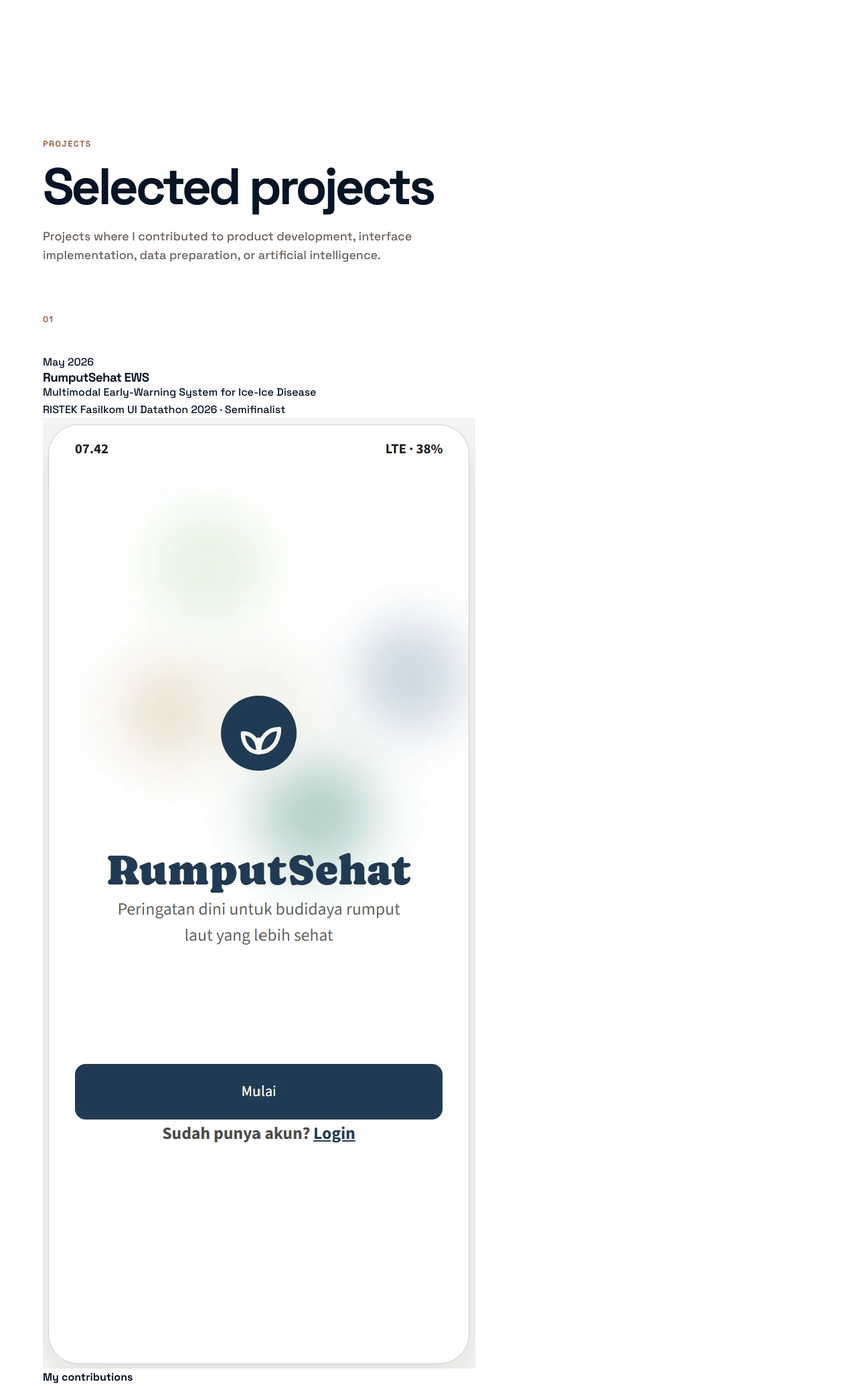
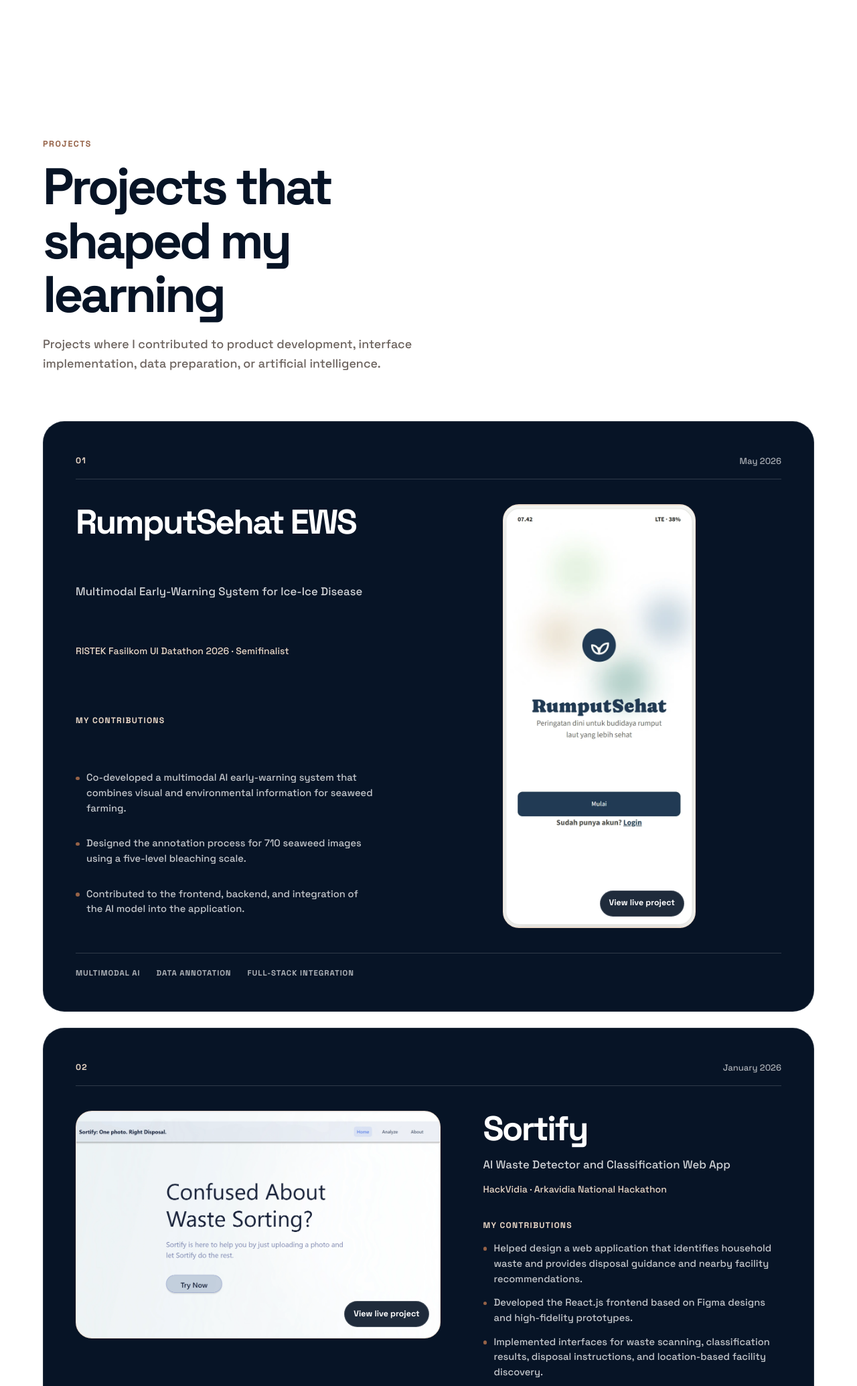
Before and after one commit to rindunadhirah/myportfolio, a Django app: page / in a window 1280 px wide. Shown: the part 1933-4003 px from the top of the page at 67% size. Run offline with Django 5.2, Linux system fonts and the light colour scheme.

Commit message:
Style projects card

```diff
--- a/static/css/style.css
+++ b/static/css/style.css
@@ -504,6 +504,196 @@
     border-color: rgba(255, 255, 255, 0.18);
 }
 
+/* Projects section */
+.projects-grid {
+    display: grid;
+    gap: 1.5rem;
+}
+
+/* Create a two-column editorial project card */
+.project-card {
+    display: grid;
+    grid-template-columns: minmax(0, 0.9fr) minmax(20rem, 1.1fr);
+    grid-template-areas:
+        "header header"
+        "title preview"
+        "subtitle preview"
+        "context preview"
+        "contribution-title preview"
+        "contributions preview"
+        "tags tags";
+    column-gap: clamp(2rem, 5vw, 4.5rem);
+    row-gap: 0.8rem;
+    padding: clamp(1.5rem, 4vw, 3rem);
+    color: var(--white);
+    background-color: var(--navy);
+    border: 1px solid rgba(255, 255, 255, 0.12);
+    border-radius: calc(var(--radius-large) + 0.5rem);
+}
+
+/* Place the second project image on the left */
+.project-card:nth-child(even) {
+    grid-template-columns: minmax(20rem, 1.1fr) minmax(0, 0.9fr);
+    grid-template-areas:
+        "header header"
+        "preview title"
+        "preview subtitle"
+        "preview context"
+        "preview contribution-title"
+        "preview contributions"
+        "tags tags";
+}
+
+/* Place the project number beside its date */
+.project-header {
+    grid-area: header;
+    display: flex;
+    justify-content: space-between;
+    align-items: center;
+    gap: 1rem;
+    margin-bottom: 1.5rem;
+    padding-bottom: 1rem;
+    border-bottom: 1px solid rgba(255, 255, 255, 0.16);
+}
+
+.project-header .item-number {
+    margin-bottom: 0;
+    color: var(--nude-cream);
+}
+
+.project-header time {
+    color: rgba(255, 255, 255, 0.65);
+    font-size: 0.82rem;
+}
+
+/* Style the project information */
+.project-card > h3 {
+    grid-area: title;
+    color: var(--white);
+    font-size: clamp(2rem, 4vw, 3.5rem);
+    font-weight: 600;
+    letter-spacing: -0.05em;
+}
+
+.project-subtitle {
+    grid-area: subtitle;
+    color: rgba(255, 255, 255, 0.82);
+    font-size: 1.05rem;
+    font-weight: 500;
+}
+
+.project-context {
+    grid-area: context;
+    color: var(--nude-cream);
+    font-size: 0.88rem;
+}
+
+.project-card > h4 {
+    grid-area: contribution-title;
+    margin-top: 1.25rem;
+    color: var(--nude-cream);
+    font-size: 0.76rem;
+    letter-spacing: 0.1em;
+    text-transform: uppercase;
+}
+
+/* Display each contribution as a clear row */
+.project-contributions {
+    grid-area: contributions;
+    display: grid;
+    gap: 0.8rem;
+    list-style: none;
+}
+
+.project-contributions li {
+    position: relative;
+    padding-left: 1rem;
+    color: rgba(255, 255, 255, 0.76);
+    font-size: 0.92rem;
+    line-height: 1.55;
+}
+
+.project-contributions li::before {
+    content: "";
+    position: absolute;
+    top: 0.65em;
+    left: 0;
+    width: 0.35rem;
+    height: 0.35rem;
+    background-color: var(--brown);
+    border-radius: 50%;
+}
+
+/* Make the complete image area clickable */
+.project-preview {
+    position: relative;
+    grid-area: preview;
+    align-self: start;
+    display: block;
+    width: 100%;
+    aspect-ratio: 16 / 10;
+    overflow: hidden;
+    background-color: var(--nude-cream);
+    border: 1px solid rgba(255, 255, 255, 0.16);
+    border-radius: var(--radius-large);
+}
+
+/* Keep mobile screenshots in their original ratio */
+.project-preview--portrait {
+    justify-self: center;
+    width: min(100%, 18rem);
+    aspect-ratio: 646 / 1420;
+}
+
+.project-preview--portrait .project-preview-image {
+    object-fit: contain;
+}
+
+.project-preview::after {
+    content: "View live project";
+    position: absolute;
+    right: 1rem;
+    bottom: 1rem;
+    padding: 0.55rem 0.8rem;
+    color: var(--white);
+    background-color: rgba(7, 20, 38, 0.9);
+    border: 1px solid rgba(255, 255, 255, 0.18);
+    border-radius: 999px;
+    font-size: 0.78rem;
+    font-weight: 600;
+}
+
+.project-preview:focus-visible {
+    outline: 3px solid var(--nude-cream);
+    outline-offset: 4px;
+}
+
+.project-preview-image {
+    width: 100%;
+    height: 100%;
+    object-fit: cover;
+}
+
+/* Present technologies as simple metadata */
+.project-tags {
+    grid-area: tags;
+    display: flex;
+    flex-wrap: wrap;
+    gap: 0.6rem 1.5rem;
+    margin-top: 1.5rem;
+    padding-top: 1.25rem;
+    border-top: 1px solid rgba(255, 255, 255, 0.16);
+    list-style: none;
+}
+
+.project-tags li {
+    color: rgba(255, 255, 255, 0.68);
+    font-size: 0.72rem;
+    font-weight: 600;
+    letter-spacing: 0.08em;
+    text-transform: uppercase;
+}
+
 .site-footer {
     padding: 1.5rem;
     color: var(--text-muted);
@@ -544,4 +734,24 @@
     .skill-card h3 {
         min-height: auto;
     }
+
+    /* Stack project content and images on mobile */
+    .project-card,
+    .project-card:nth-child(even) {
+        grid-template-columns: 1fr;
+        grid-template-areas:
+            "header"
+            "title"
+            "subtitle"
+            "context"
+            "preview"
+            "contribution-title"
+            "contributions"
+            "tags";
+        padding: 1.5rem;
+    }
+
+    .project-preview {
+        margin-block: 1rem;
+    }
 }
--- a/templates/index.html
+++ b/templates/index.html
@@ -226,7 +226,7 @@
                     <p class="section-label">Projects</p>
 
                     <h2 id="projects-title">
-                        Selected projects
+                        Projects that shaped my learning
                     </h2>
 
                     <p class="section-description">
@@ -262,7 +262,7 @@
 
                         <!-- Project image opens the deployed app -->
                         <a
-                            class="project-preview"
+                            class="project-preview project-preview--portrait"
                             href="https://rumputsehatews-datathon2026.streamlit.app/"
                             target="_blank"
                             rel="noopener noreferrer"
```
